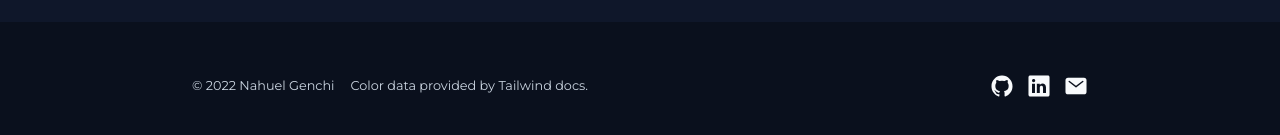
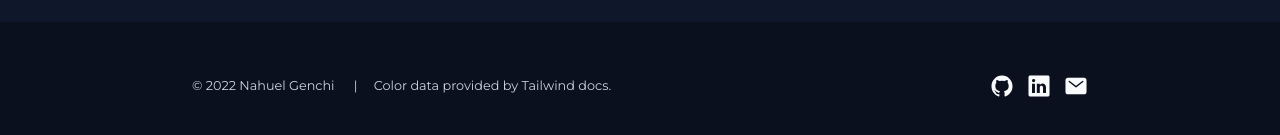
Before and after one commit to NahuelGenchi/styleguide, a React (Create React App) app: page / in a window 1280 px wide. Shown: the part 5476-5611 px from the top of the page. Built offline with nearby package versions, Linux system fonts and the light colour scheme.

Commit message:
adding SEO

```diff
--- a/public/index.html
+++ b/public/index.html
@@ -1,10 +1,13 @@
 <!DOCTYPE html>
-<html lang="en">
+<html lang="en-US">
 <head>
   <meta charset="UTF-8">
   <meta http-equiv="X-UA-Compatible" content="IE=edge">
   <meta name="viewport" content="width=device-width, initial-scale=1.0">
+  <meta http-equiv="content-language" content="en-US">
   <title>Styles Guide</title>
+  <meta name="keywords" content="styles">
+  <meta name="description" content="Find the best colors and fonts for your project.">
   <!-- favicon -->
   <link rel="apple-touch-icon" sizes="180x180" href="https://raw.githubusercontent.com/NahuelGenchi/styleguide/main/src/assets/favicon_package/apple-touch-icon.png">
   <link rel="icon" type="image/png" sizes="32x32" href="https://raw.githubusercontent.com/NahuelGenchi/styleguide/main/src/assets/favicon_package/favicon-32x32.png">
--- a/src/components/Footer/Footer.scss
+++ b/src/components/Footer/Footer.scss
@@ -68,8 +68,14 @@
       .fc-info {
         flex-direction: row;
         align-items: center;
+        gap: initial;
 
         padding: 0.5rem 0;
+
+        span:first-child::after {
+          content: " | ";
+          margin: 0 1rem;
+        }
       }
     }
   }
```
Also changed, not shown: src/assets/twittercard.png (added).
